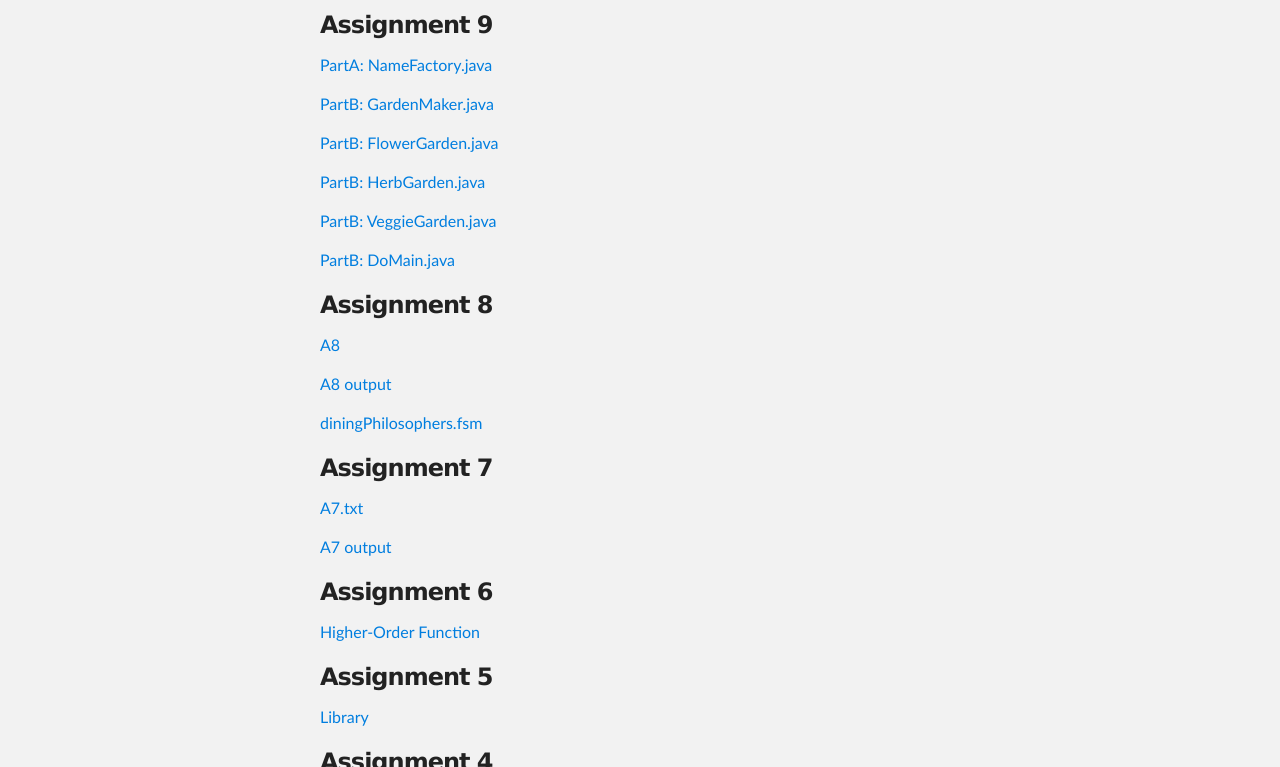
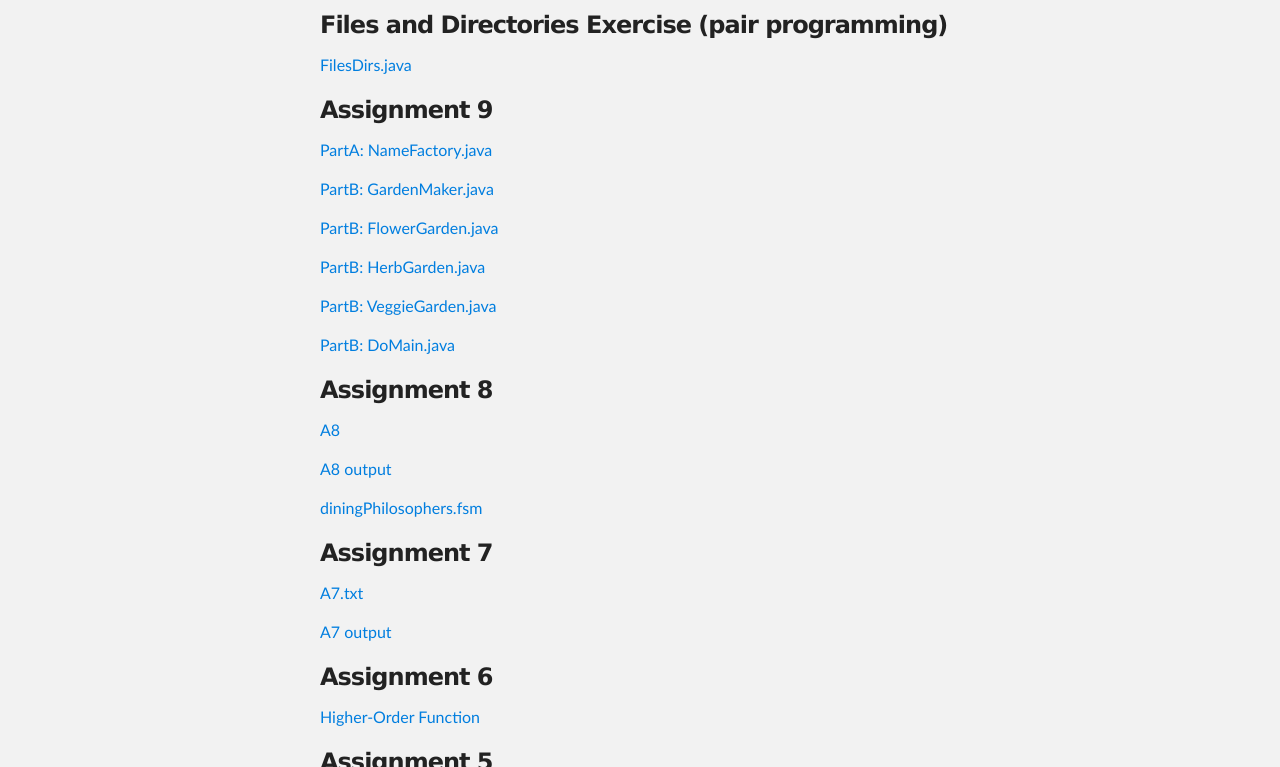
Before and after one commit to jsreese92/723, a plain HTML site: page index.html in a window 1280 px wide. Shown: the part 333-1100 px from the top of the page. Drawn offline with Linux system fonts and the light colour scheme.

Commit message:
update index

```diff
--- a/index.html
+++ b/index.html
@@ -33,6 +33,14 @@
       <section id="main_content" class="inner">
         <h2>
 <a id="welcome-to-github-pages" class="anchor" href="#welcome-to-github-pages" aria-hidden="true"><span class="octicon octicon-link"></span></a>Example of ML implementations of ADTs.</h2>
+
+<h3>
+<a id="welcome-to-github-pages" class="anchor" href="#welcome-to-github-pages" aria-hidden="true"><span class="octicon octicon-link"></span></a>Files and Directories Exercise (pair programming)
+</h3>
+<p><a href ="https://raw.githubusercontent.com/jsreese92/723/master/pairProgramming/FilesDirs.java"> FilesDirs.java </a></p>
+
+
+
 
 <h3>
 <a id="welcome-to-github-pages" class="anchor" href="#welcome-to-github-pages" aria-hidden="true"><span class="octicon octicon-link"></span></a>Assignment 9
```
